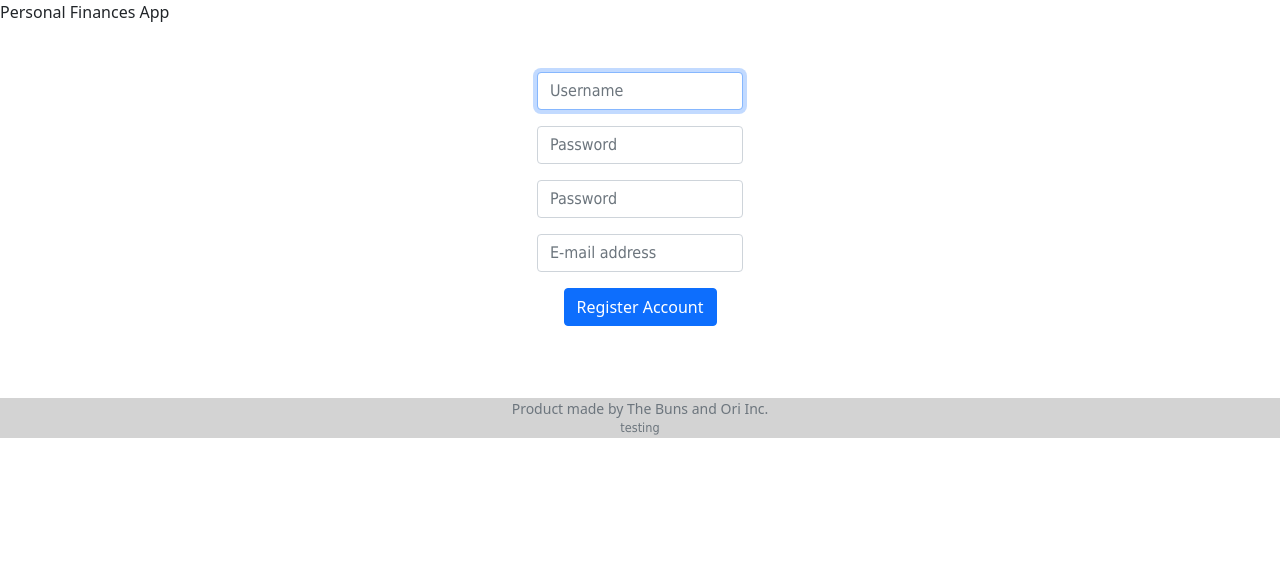
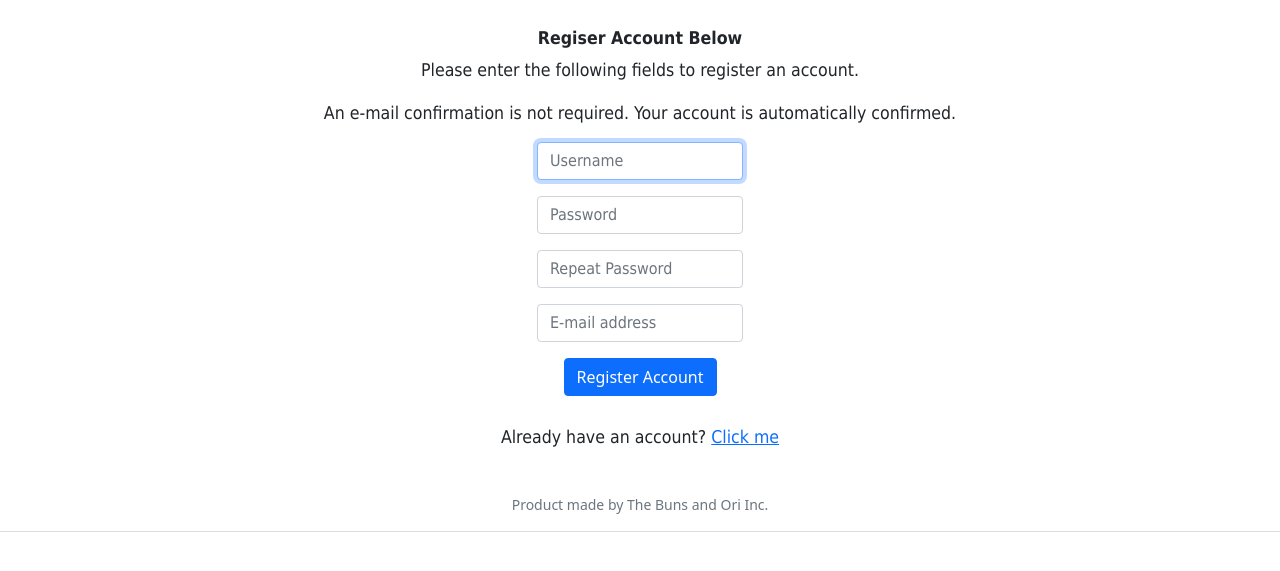
Before and after one commit to jblake97/Personal-Finances, a Flask app: page /register in a window 1280 px wide. Shown: the part 64-635 px from the top of the page. Run offline with Flask 2, Linux system fonts and the light colour scheme.

Commit message:
diction update

```diff
--- a/static/styles.css
+++ b/static/styles.css
@@ -42,6 +42,12 @@
 {
     background-color: #9fdded;
 }
+h1
+{
+    font-family: Tahoma, sans-serif;
+    text-decoration: underline;
+    color:#4B4645;
+}
 h6
 {
     font-family: Tahoma, sans-serif;
@@ -51,9 +57,5 @@ h6
 label, input, p
 {
     font-family: Tahoma, sans-serif;
-    font-size: 0.9em;
+    font-size: 1.1em;
 }
-footer
-{
-    background-color:lightgrey;
-}
--- a/templates/addFixedCosts.html
+++ b/templates/addFixedCosts.html
@@ -5,7 +5,7 @@
 {% endblock %}
 
 {% block main %}
-    <h6>Enter Fixed Monthly Costs Below:</h6>
+    <h6>Enter Monthly Bills Below:</h6>
     <hr>
 
     <form action="/addFixedCosts" method="post" class="form-purchase-inputs">
--- a/templates/addIncome.html
+++ b/templates/addIncome.html
@@ -8,6 +8,7 @@
     <h6>Enter Monthly Income Below:</h6>
     <hr>
     <form action="/addIncome" method="post" class="form-purchase-inputs">
+
         <br>
         <div class="mb-3">
             <label for="amount">Enter Amount:</label>
@@ -27,7 +28,7 @@
             <thead>
                 <tr>
                     <th>($) Amount</th>
-                    <th>Source</th>
+                    <th>Description</th>
                     <th>Delete?</th>
                 </tr>
             </thead>
--- a/templates/addVarCost.html
+++ b/templates/addVarCost.html
@@ -5,7 +5,7 @@
 {% endblock %}
 
 {% block main %}
-    <h6>Enter Random Monthly Spending Below:</h6>
+    <h6>Enter Spending Below:</h6>
     <hr>
     <form action="/addVarCost" method="post">
         <div class="mb-3">
--- a/templates/customize.html
+++ b/templates/customize.html
@@ -5,7 +5,7 @@
 {% endblock %}
 
 {% block main %}
-    <h6>Customize Payment Methods Below For {{ username }}:</h6>
+    <h6>Add/Edit Payment Methods Below:</h6>
 
     <form action="/customize" method="post" class="form-purchase-inputs">
         <hr>
@@ -23,8 +23,8 @@
         <table class="table-w-style">
             <thead>
                 <tr>
-                    <th>Current Payment Methods</th>
-                    <th>Remove Payment Method?</th>
+                    <th>Payment Methods</th>
+                    <th>Delete?</th>
                 </tr>
             </thead>
             <tbody>
--- a/templates/layout.html
+++ b/templates/layout.html
@@ -24,10 +24,11 @@
                 <div class="collapse navbar-collapse" id="navbar">
                     {% if session["user_id"] %}
                         <ul class="navbar-nav ms-auto mt-2">
-                            <li class="nav-item"><a class="nav-link" href="/addVarCost">Add Spending</a></li>
+                            <li class="nav-item"><a class="nav-link" href="/">Dashboard</a></li>
                             <li class="nav-item"><a class="nav-link" href="/addIncome">Add Income</a></li>
                             <li class="nav-item"><a class="nav-link" href="/addFixedCosts">Add Bills</a></li>
-                            <li class="nav-item"><a class="nav-link" href="/customize">Payment Methods</a></li>
+                            <li class="nav-item"><a class="nav-link" href="/addVarCost">Add Spending</a></li>
+                            <li class="nav-item"><a class="nav-link" href="/customize">Edit Payment Methods</a></li>
                             <li class="nav-item"><a class="nav-link" href="/deleteData">Clear/Export Data</a></li>
                         </ul>
                         <ul class="navbar-nav ms-auto mt-2">
@@ -42,18 +43,15 @@
                 </div>
             </div>
         </nav>
-        <div>
-            Personal Finances App
-        </div>
-
-        <main class="container-fluid py-5 text-center">
+        <br>
+        <main class="container-fluid py-1 text-center">
             {% block main %}{% endblock %}
         </main>
 
         <br>
         <footer class="mb-5 small text-center text-muted">
             Product made by The Buns and Ori Inc.
-            <p>testing</p>
+            <hr>
         </footer>
 
     </body>
--- a/templates/register.html
+++ b/templates/register.html
@@ -5,6 +5,10 @@
 {% endblock %}
 
 {% block main %}
+    <div class="mb-1 text-center">
+        <h6>Regiser Account Below</h6>
+        <p>Please enter the following fields to register an account.</p>
+        <p>An e-mail confirmation is not required. Your account is automatically confirmed.</p>
         <form action="/register" method="post">
             <div class="mb-3">
                 <input autocomplete="off" autofocus class="form-control mx-auto w-auto" id="username" name="username" placeholder="Username" type="text">
@@ -13,11 +17,16 @@
                 <input autocomplete="off" class="form-control mx-auto w-auto" id="password" name="password" placeholder="Password" type="password">
             </div>
             <div class="mb-3">
-            <input autocomplete="off" class="form-control mx-auto w-auto" id="confirmation" name="confirmation" placeholder="Password" type="password">
+                <input autocomplete="off" class="form-control mx-auto w-auto" id="confirmation" name="confirmation" placeholder="Repeat Password" type="password">
             </div>
             <div class="mb-3">
                 <input autocomplete="off" class="form-control mx-auto w-auto" id="email" name="email" placeholder="E-mail address" type="text">
             </div>
             <button class="btn btn-primary" type="submit">Register Account</button>
         </form>
+    </div>
+    <br>
+    <div class="mb-1 text-center">
+        <p>Already have an account? <a href="/login">Click me</a></p>
+    </div>
 {% endblock %}
```
Also changed, not shown: templates/index.html (+3 -6 lines), templates/login.html (+10 -0 lines), pFinances.db. Lines whose indentation alone changed are shown as unchanged.
